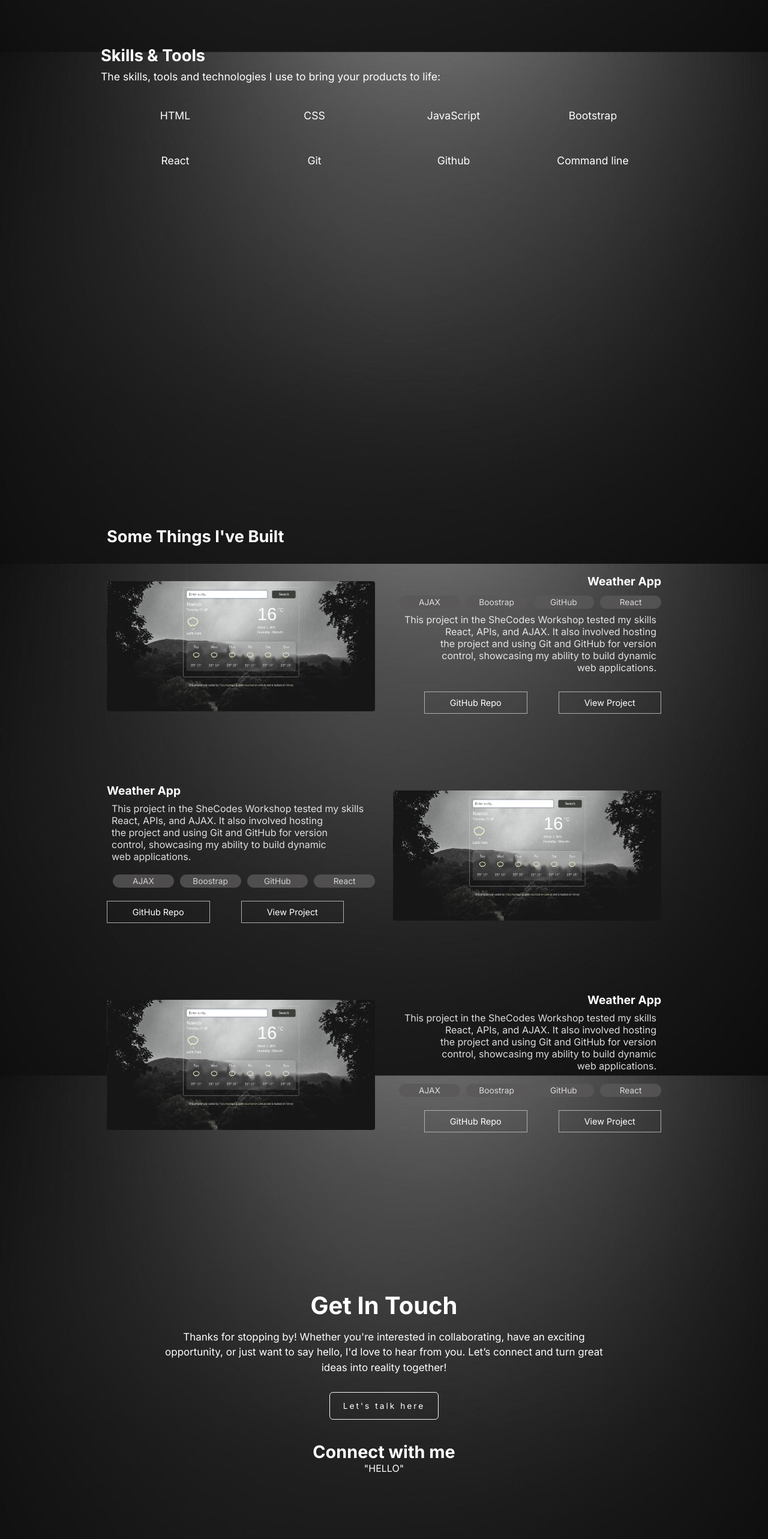
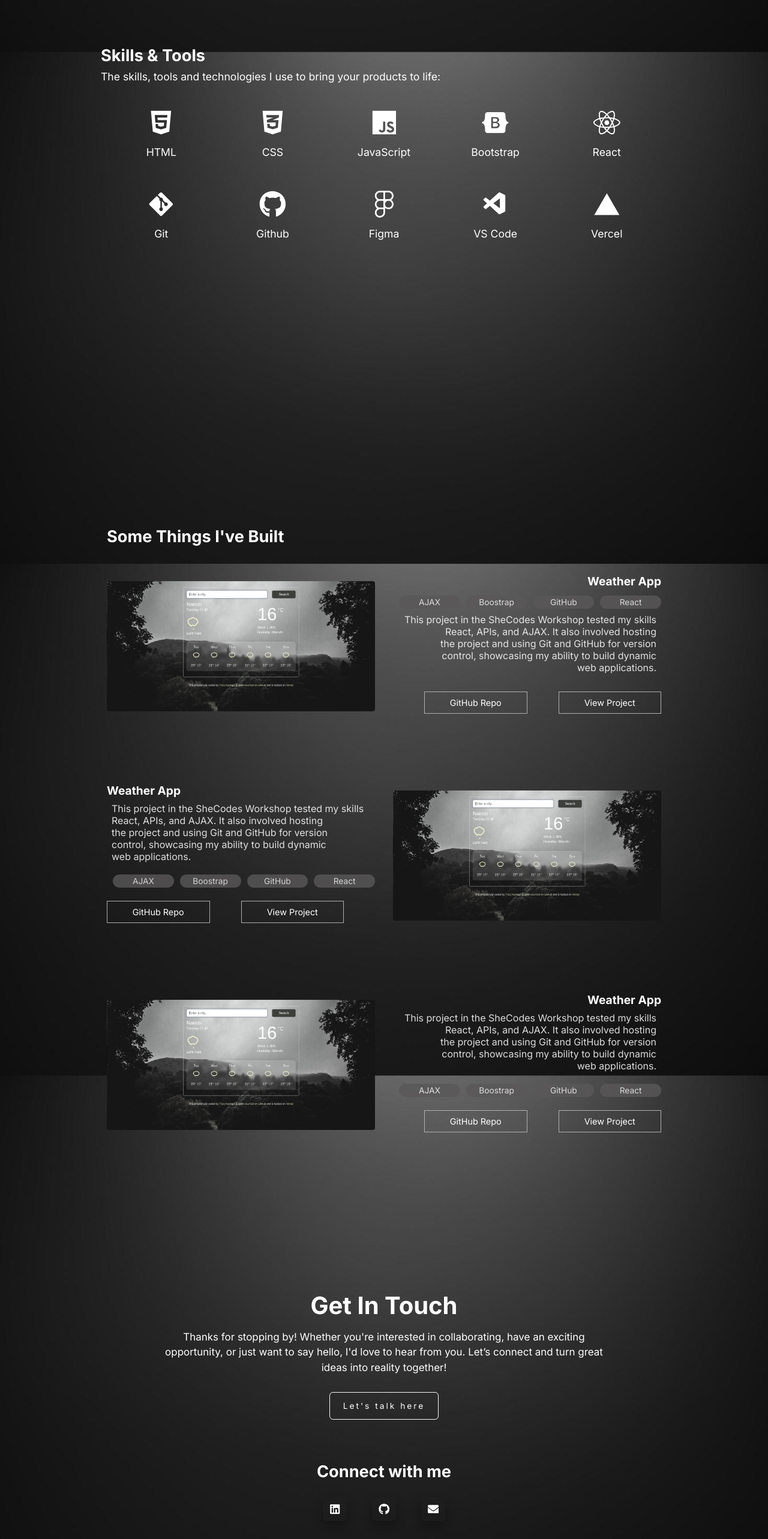
Before and after one commit to 26TracyNjoroge/tracy-dev-portfolio, a React (Create React App) app: page / in a window 1280 px wide. Shown: the part 1620-4186 px from the top of the page at 60% size. Built offline with nearby package versions, Linux system fonts and the light colour scheme.

Commit message:
Add project icons

```diff
--- a/package.json
+++ b/package.json
@@ -9,6 +9,7 @@
     "@testing-library/user-event": "^13.5.0",
     "react": "^19.1.0",
     "react-dom": "^19.1.0",
+    "react-icons": "^5.5.0",
     "react-scripts": "5.0.1",
     "web-vitals": "^2.1.4"
   },
--- a/src/components/Contact.css
+++ b/src/components/Contact.css
@@ -37,11 +37,32 @@
 }
 
 .Contact h3 {
-    /* margin: 68px 0; */
-    margin-top: 50px;
-    font-size: 1.8rem;
+    margin-top: 84px;
+    font-size: 1.7rem;
 }
 
-.Contact .Contact-link{
-    /* margin-top: 46px; */
+.Contact .Contact-links {
+    margin-top: 26px;
+    display: flex;
+    justify-content: center;
+    gap: 42px;
 }
+
+.Contact .social-icons {
+    line-height: 44px;
+    font-size: 1.15rem;
+}
+
+.Contact .icon-wrapper {
+    width: 40px;
+    height: 40px;
+    text-align: center;
+    border-radius: 6px;
+    box-shadow: 0 .5rem 1rem rgba(0, 0, 0, 0.3);
+}
+
+
+.Contact .icon-wrapper:hover {
+    transform: translateY(-3px);
+    transition: transform 0.3s ease;
+}
--- a/src/components/Contact.js
+++ b/src/components/Contact.js
@@ -1,6 +1,6 @@
 import React from "react";
 import "../components/Contact.css";
-
+import { FaGithub, FaLinkedin, FaEnvelope  } from "react-icons/fa";
 
 export default function Contact() {
     return (
@@ -13,7 +13,39 @@ export default function Contact() {
 
             <h3>Connect with me</h3>
             <div className="Contact-links">
-                "HELLO"
+                    <div className="icon-wrapper">
+                        <a
+                            href="https://www.linkedin.com/in/tracynjoroge/"
+                            target="_blank"
+                            rel="noreferrer"
+                            title="Tracy's LinkedIn Profile"
+                            className="social-icons"
+                            ><FaLinkedin /></a>
+                    </div>
+
+                    <div className="icon-wrapper">
+                    <a
+                        href="https://github.com/26TracyNjoroge"
+                        target="_blank"
+                        rel="noreferrer"
+                        title="Tracy's GitHub Profile"
+                        className="social-icons"
+                    >
+                        <FaGithub />
+                    </a>
+                    </div>
+
+                    <div className="icon-wrapper">
+                    <a
+                        href="mailto:tracywangari997@gmail.com"
+                        target="_blank"
+                        rel="noreferrer"
+                        title="Tracy's Email"
+                        className="social-icons"
+                    >
+                         <FaEnvelope />
+                    </a>
+                    </div>
             </div>
 
         </div>
--- a/src/components/Navigation.css
+++ b/src/components/Navigation.css
@@ -58,12 +58,16 @@
 }
 
 .Navigation-bar .icons {
-    font-size: 44.8px;
+    font-size: 42px;
     color: #fff;
     cursor: pointer;
     display: none;
     position: absolute;
     right: 5%;
+}
+
+.Navigation-bar .menu-icon {
+    font-size: 48px;
 }
 
 /*Breakpoints*/
--- a/src/components/Navigation.js
+++ b/src/components/Navigation.js
@@ -1,5 +1,7 @@
 import React from "react";
 import "../components/Navigation.css";
+import { BiMenuAltRight } from "react-icons/bi";
+import { IoClose } from "react-icons/io5";
 
 export default function Navigation() {
     return (
@@ -11,8 +13,8 @@ export default function Navigation() {
 
               <input type="checkbox" id="check"/>
               <label for="check" className="icons">
-                <i className='bx bx-menu-alt-right' id="menu-icon"></i>
-                <i className='bx bx-x' id="close-icon"></i>
+                <BiMenuAltRight id="menu-icon"/>
+                <IoClose id="close-icon"/>
               </label>
               <div className="Navigation-bar-links">
                  <a href="#home" style={{"--i": "0"}} className="nav-link" title="Homepage - Tracy Njoroge">Home</a>
--- a/src/components/Skills.css
+++ b/src/components/Skills.css
@@ -24,17 +24,22 @@
     max-width: 80%;
     margin: 0 auto;
     display: grid;
-    grid-template-columns: 1fr 1fr 1fr 1fr;
+    grid-template-columns: repeat(5, 1fr);
 }
 
 
-.Skills-sect .box-icon .bx {
+.Skills-sect .fa-icon .bx {
     font-size: 4rem;
 }
 
-.Skills-sect .box-icon {
+.Skills-sect .fa-icon {
     margin-bottom: 54px;
     text-align: center;
+}
+
+.Skills-sect .skill-icon {
+    font-size: 2.8rem;
+    margin-bottom: 12px;
 }
 
 @media (max-width: 992px) {
--- a/src/components/Skills.js
+++ b/src/components/Skills.js
@@ -1,5 +1,8 @@
 import React from "react";
 import "../components/Skills.css";
+import { FaHtml5, FaCss3Alt, FaJs, FaBootstrap, FaReact, FaGitAlt, FaGithub, FaFigma } from "react-icons/fa";
+import { VscVscode } from "react-icons/vsc";
+import { IoLogoVercel } from "react-icons/io5";
 
 export default function Skills() {
     return (
@@ -9,38 +12,51 @@ export default function Skills() {
                 <p>The skills, tools and technologies I use to bring your products to life:</p>
             </div>
             <div className="Skills-sect">
-                <div className="box-icon">
-                    <i className='bx bxl-html5 '></i>
+                <div className="fa-icon">
+                    <FaHtml5 className="skill-icon"/>
                     <p>HTML</p>
                 </div>
-                <div className="box-icon">
-                    <i className='bx bxl-css3' ></i>
+                <div className="fa-icon">
+                    <FaCss3Alt className="skill-icon"/>
                     <p>CSS</p>
                 </div>
-                <div className="box-icon">
-                    <i className='bx bxl-javascript' ></i>
+                <div className="fa-icon">
+                    <FaJs className="skill-icon"/>
                     <p>JavaScript</p>
                 </div>
-                <div className="box-icon">
-                <i className='bx bxl-bootstrap'></i>
+                <div className="fa-icon">
+                    <FaBootstrap className="skill-icon"/>
                     <p>Bootstrap</p>
                 </div>
-                <div className="box-icon">
-                    <i className='bx bxl-react'></i>
+                <div className="fa-icon">
+                    <FaReact className="skill-icon"/>
                     <p>React</p>
                 </div>
-                <div className="box-icon">
-                    <i className='bx bxl-git'></i>
+                <div className="fa-icon">
+                    <FaGitAlt className="skill-icon"/>
                     <p>Git</p>
                 </div>
-                <div className="box-icon">
-                    <i className='bx bxl-github'></i>
+                <div className="fa-icon">
+                    <FaGithub className="skill-icon"/>
                     <p>Github</p>
                 </div>
-                <div className="box-icon">
-                    <i className='bx bx-terminal'></i>
-                    <p>Command line</p>
+                {/* <div className="fa-icon">
+                    <FaLinux className="skill-icon"/>
+                    <p>Linux</p>
+                </div> */}
+                <div className="fa-icon">
+                    <FaFigma className="skill-icon"/>
+                    <p>Figma</p>
                 </div>
+                <div className="fa-icon">
+                    <VscVscode className="skill-icon"/>
+                    <p>VS Code</p>
+                </div>
+                <div className="fa-icon">
+                    <IoLogoVercel className="skill-icon"/>
+                    <p>Vercel</p>
+                </div>
+
             </div>
 
         </div>
```
Also changed, not shown: 1 other file (tests, documents, lock files or other folders).
